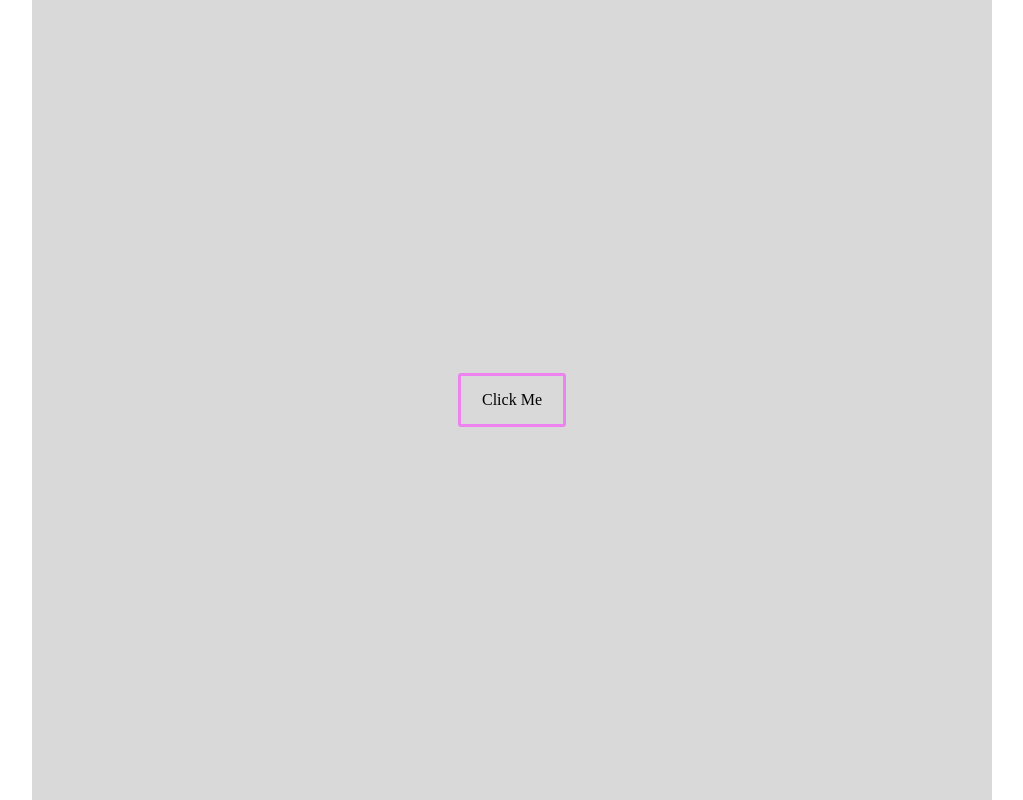
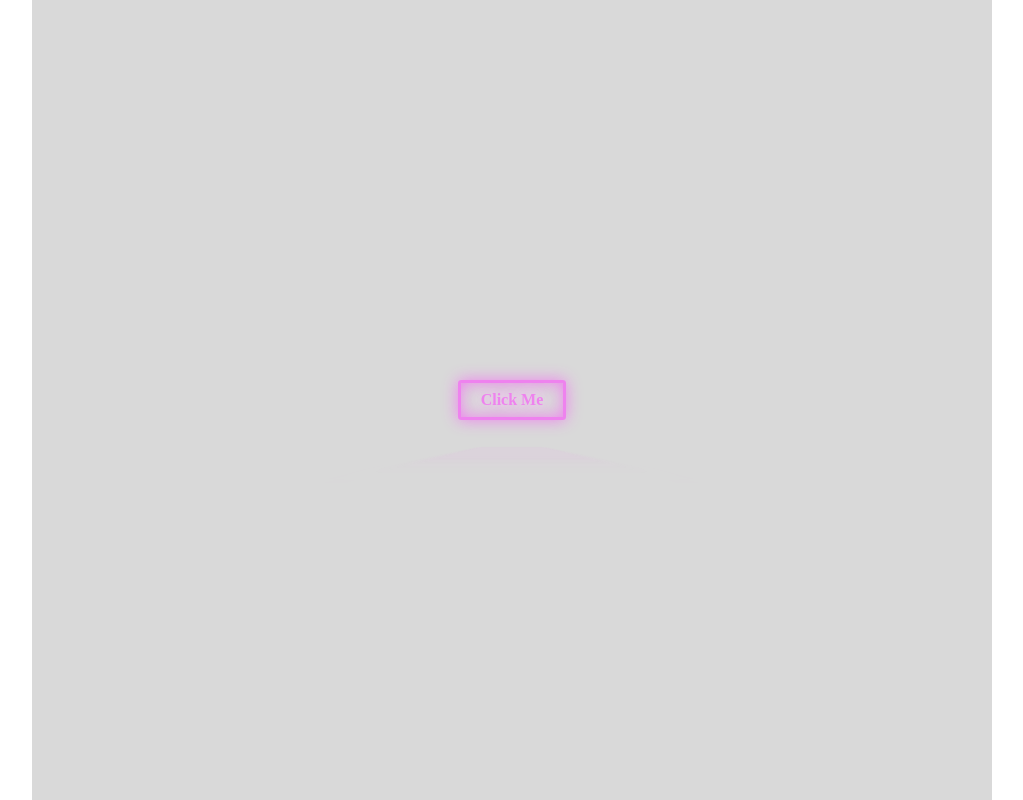
Before and after one commit to vincexiv/glowing_button, a plain HTML site: page index.html in a window 1280 px wide. Shown: the whole page, without its empty margins (128-1151 px from the left). Drawn offline with Linux system fonts and the light colour scheme.

Commit message:
Make first attempt at making the button glowy

```diff
--- a/style.css
+++ b/style.css
@@ -14,14 +14,37 @@ body {
 }
 
 .btn {
+    color: violet;
+    font-weight: 900;
     cursor: pointer;
-    display: grid;
-    place-items: center;
     text-align: center;
     padding: 0.5em 1.2em;
-    width: 4em;
-    height: 2em;
     background-color: transparent;
     border: 3px solid violet;
     border-radius: 0.2em;
+
+    /* make the button glow */
+    text-shadow: 0 0 1em currentColor,
+                0 0 0.8em white;
+    box-shadow: inset 0 0 1em currentColor,
+                0 0 1em currentColor;
+
+    /* To add a shadow */
+    position: relative;
 }
+
+
+.btn::before {
+    pointer-events: none;
+    content: '';
+    position: absolute;
+    top: 150%;
+    left: 0;
+    width: 100%;
+    height: 100%;
+    background-color: currentColor;
+    opacity: 0.08;
+    transform: perspective(2em) rotateX(70deg);
+    filter: blur(0.2em);
+    z-index: 3;
+}
```
